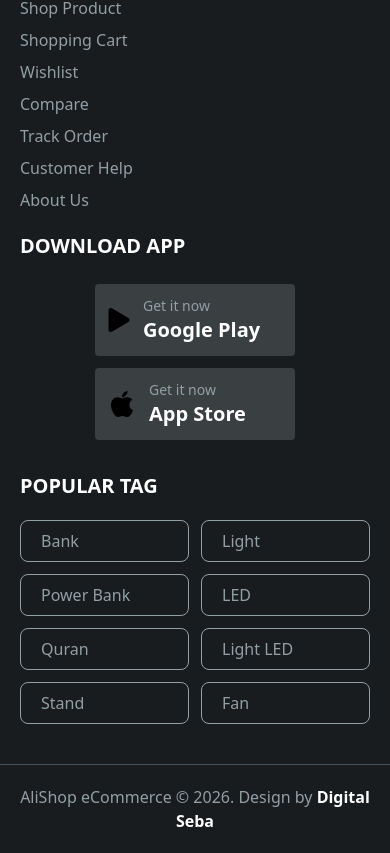
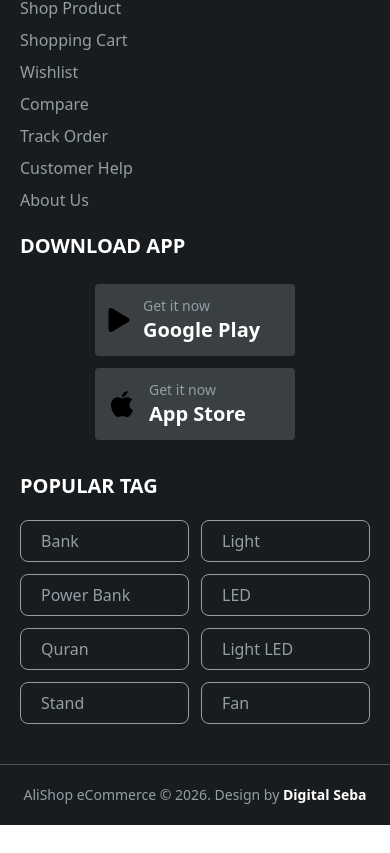
Before and after one commit to msirazu/alishop-demo, a React (Vite) app: page / in a window 390 px wide. Shown: the part 815-1668 px from the top of the page. After the commit the page ends 1640 px from the top, so only its background shows below. Built offline with nearby package versions, Linux system fonts and the light colour scheme.

Commit message:
footer copyright responsive fixed

```diff
--- a/src/components/footer/Footer.jsx
+++ b/src/components/footer/Footer.jsx
@@ -69,7 +69,7 @@ const Footer = () => {
            </div>
         </section>
         <section className='text-center border-t border-gray-600 p-5'>
-            <p className='text-base-500'>AliShop eCommerce © {currentYear}. Design by <span className='font-bold hover:text-blue-300 text-white'><Link target='_blank' to='https://digitalsebait.com/'>Digital Seba</Link></span></p>
+            <p className='text-base-500 text-sm'>AliShop eCommerce © {currentYear}. Design by <span className='font-bold hover:text-blue-300 text-white'><Link target='_blank' to='https://digitalsebait.com/'>Digital Seba</Link></span></p>
         </section>
         </div>
     );
```
